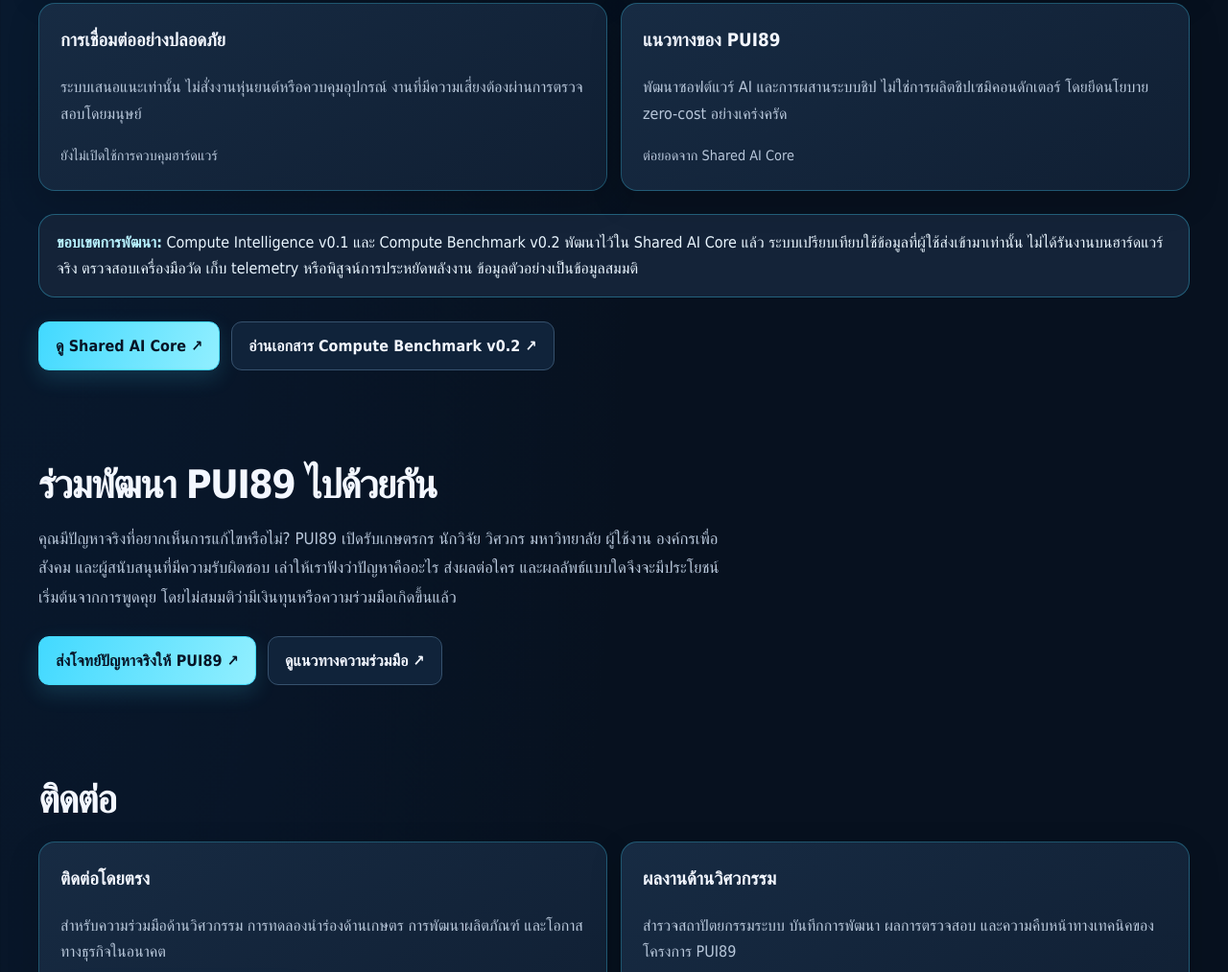
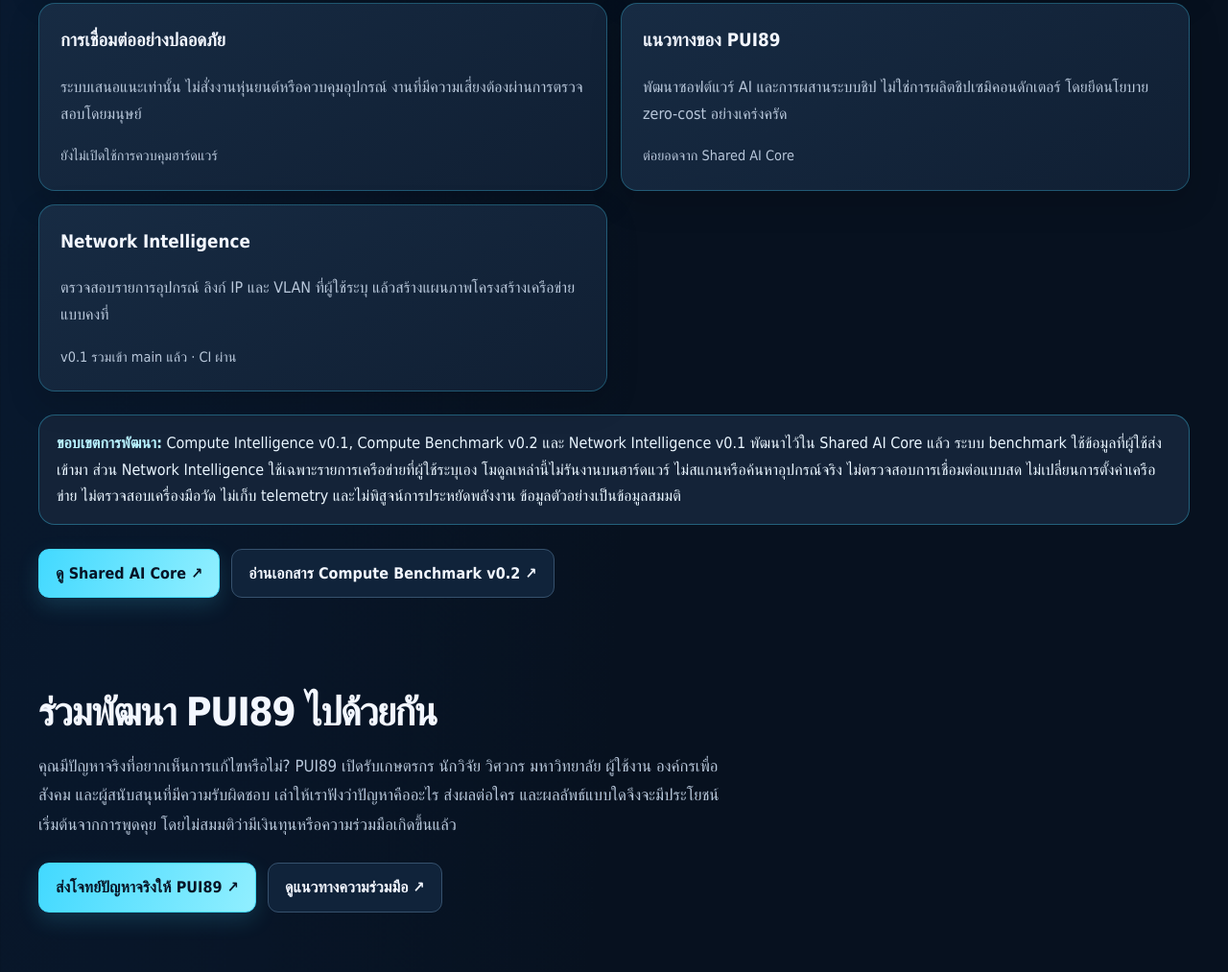
Before and after one commit to Pui89/Pui89.github.io, a plain HTML site: page th.html in a window 1280 px wide. Shown: the part 5349-6362 px from the top of the page at 96% size. Drawn offline with Linux system fonts and the light colour scheme; no server answers.

Commit message:
site: document Network Intelligence on Thai homepage

```diff
--- a/th.html
+++ b/th.html
@@ -658,8 +658,9 @@ a:hover{color:var(--accent2)!important}
           <div class="panel"><h3>การเปรียบเทียบผลทดสอบ</h3><p>Compute Benchmark v0.2 ตรวจสอบชุดข้อมูลตัวอย่าง แยกผลวัดจริง ข้อมูลสังเคราะห์ และค่าประมาณ และเปรียบเทียบเฉพาะงานกับระเบียบวิธีที่ตรงกัน</p><span class="small">v0.2 รวมเข้าโครงการแล้ว · CI ผ่าน</span></div>
           <div class="panel"><h3>การเชื่อมต่ออย่างปลอดภัย</h3><p>ระบบเสนอแนะเท่านั้น ไม่สั่งงานหุ่นยนต์หรือควบคุมอุปกรณ์ งานที่มีความเสี่ยงต้องผ่านการตรวจสอบโดยมนุษย์</p><span class="small">ยังไม่เปิดใช้การควบคุมฮาร์ดแวร์</span></div>
           <div class="panel"><h3>แนวทางของ PUI89</h3><p>พัฒนาซอฟต์แวร์ AI และการผสานระบบชิป ไม่ใช่การผลิตชิปเซมิคอนดักเตอร์ โดยยึดนโยบาย zero-cost อย่างเคร่งครัด</p><span class="small">ต่อยอดจาก Shared AI Core</span></div>
+          <div class="panel"><h3>Network Intelligence</h3><p>ตรวจสอบรายการอุปกรณ์ ลิงก์ IP และ VLAN ที่ผู้ใช้ระบุ แล้วสร้างแผนภาพโครงสร้างเครือข่ายแบบคงที่</p><span class="small">v0.1 รวมเข้า main แล้ว · CI ผ่าน</span></div>
         </div>
-        <div class="notice"><strong>ขอบเขตการพัฒนา:</strong> Compute Intelligence v0.1 และ Compute Benchmark v0.2 พัฒนาไว้ใน Shared AI Core แล้ว ระบบเปรียบเทียบใช้ข้อมูลที่ผู้ใช้ส่งเข้ามาเท่านั้น ไม่ได้รันงานบนฮาร์ดแวร์จริง ตรวจสอบเครื่องมือวัด เก็บ telemetry หรือพิสูจน์การประหยัดพลังงาน ข้อมูลตัวอย่างเป็นข้อมูลสมมติ</div>
+        <div class="notice"><strong>ขอบเขตการพัฒนา:</strong> Compute Intelligence v0.1, Compute Benchmark v0.2 และ Network Intelligence v0.1 พัฒนาไว้ใน Shared AI Core แล้ว ระบบ benchmark ใช้ข้อมูลที่ผู้ใช้ส่งเข้ามา ส่วน Network Intelligence ใช้เฉพาะรายการเครือข่ายที่ผู้ใช้ระบุเอง โมดูลเหล่านี้ไม่รันงานบนฮาร์ดแวร์ ไม่สแกนหรือค้นหาอุปกรณ์จริง ไม่ตรวจสอบการเชื่อมต่อแบบสด ไม่เปลี่ยนการตั้งค่าเครือข่าย ไม่ตรวจสอบเครื่องมือวัด ไม่เก็บ telemetry และไม่พิสูจน์การประหยัดพลังงาน ข้อมูลตัวอย่างเป็นข้อมูลสมมติ</div>
         <div class="actions"><a class="btn primary" href="#core">ดู Shared AI Core ↗</a><a class="btn" href="https://pui89.github.io/ai-core.html">อ่านเอกสาร Compute Benchmark v0.2 ↗</a></div>
       </section>
 
```
